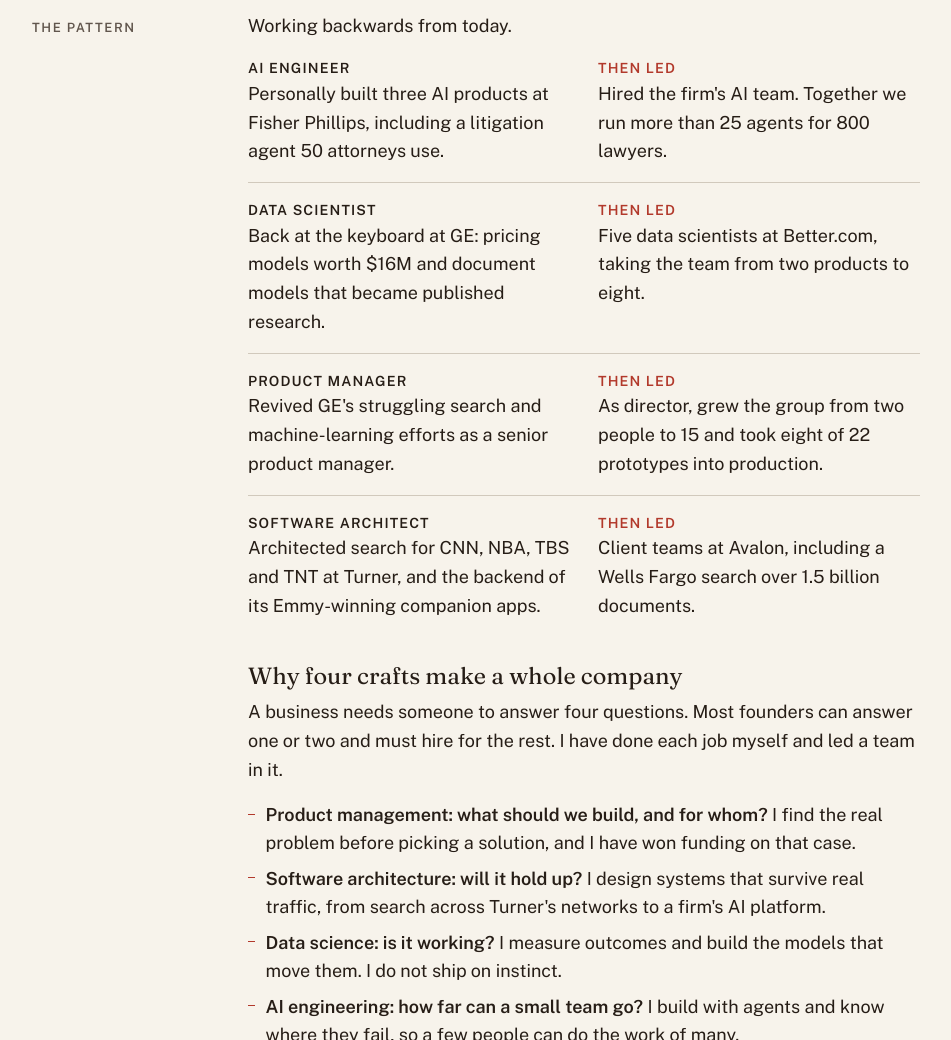
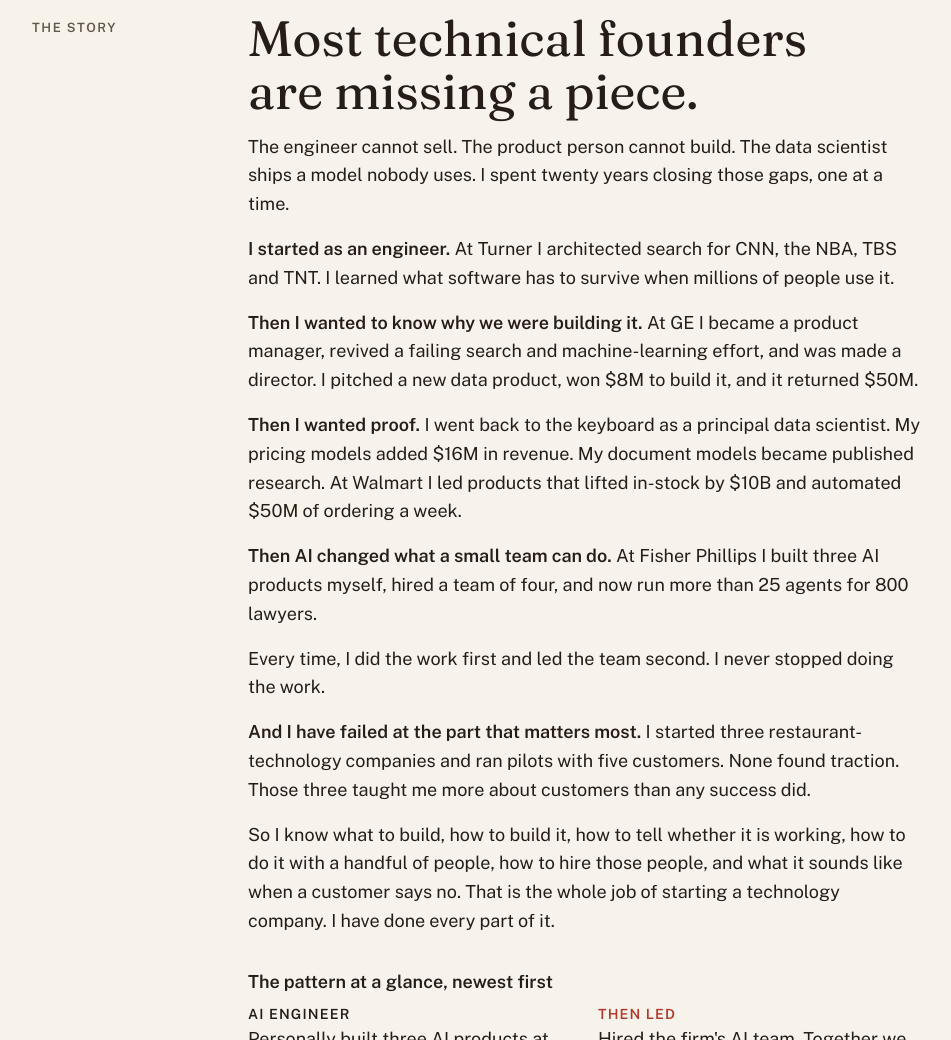
Before and after one commit to priteshpatel15/pritesh.ai, a plain HTML site: page index.html in a window 1280 px wide. Shown: the part 1760-2800 px from the top of the page, without its empty margins (160-1111 px from the left). Drawn offline with nearby package versions, Linux system fonts and the light colour scheme.

Commit message:
Add the founder story ahead of the pattern table
Co-Authored-By: Claude <noreply@anthropic.com>

```diff
--- a/index.html
+++ b/index.html
@@ -79,7 +79,7 @@ footer{border-top:1px solid var(--rule);padding-top:1.5rem;color:var(--soft);fon
 <p>This site shows what I have done, what I build on my own time, and the problem I am working on now.</p>
 <ol>
 <li><a href="#agents">Latest obsession</a><span>Checking whether AI agents did what they say. With code.</span></li>
-<li><a href="#pattern">The pattern</a><span>Four crafts, each learned hands-on and then led, and why they add up.</span></li>
+<li><a href="#pattern">The story</a><span>Four crafts, each learned hands-on and then led, and why they add up to a company.</span></li>
 <li><a href="#built">What I build</a><span>Projects, newest first, back to three restaurant startups.</span></li>
 <li><a href="#research">Research</a><span>Three papers and my education.</span></li>
 <li><a href="#career">Career</a><span>Every role, in one line each.</span></li>
@@ -102,9 +102,19 @@ footer{border-top:1px solid var(--rule);padding-top:1.5rem;color:var(--soft);fon
 </section>
 
 <section id="pattern">
-<h2>The pattern</h2>
+<h2>The story</h2>
 <div>
-<p>Working backwards from today.</p>
+<p class="big">Most technical founders are missing a piece.</p>
+<p>The engineer cannot sell. The product person cannot build. The data scientist ships a model nobody uses. I spent twenty years closing those gaps, one at a time.</p>
+<p><b>I started as an engineer.</b> At Turner I architected search for CNN, the NBA, TBS and TNT. I learned what software has to survive when millions of people use it.</p>
+<p><b>Then I wanted to know why we were building it.</b> At GE I became a product manager, revived a failing search and machine-learning effort, and was made a director. I pitched a new data product, won $8M to build it, and it returned $50M.</p>
+<p><b>Then I wanted proof.</b> I went back to the keyboard as a principal data scientist. My pricing models added $16M in revenue. My document models became published research. At Walmart I led products that lifted in-stock by $10B and automated $50M of ordering a week.</p>
+<p><b>Then AI changed what a small team can do.</b> At Fisher Phillips I built three AI products myself, hired a team of four, and now run more than 25 agents for 800 lawyers.</p>
+<p>Every time, I did the work first and led the team second. I never stopped doing the work.</p>
+<p><b>And I have failed at the part that matters most.</b> I started three restaurant-technology companies and ran pilots with five customers. None found traction. Those three taught me more about customers than any success did.</p>
+<p>So I know what to build, how to build it, how to tell whether it is working, how to do it with a handful of people, how to hire those people, and what it sounds like when a customer says no. That is the whole job of starting a technology company. I have done every part of it.</p>
+
+<p class="sub" style="margin-top:2rem">The pattern at a glance, newest first</p>
 <ol class="steps">
 <li><div><p class="when">AI engineer</p><p>Personally built three AI products at Fisher Phillips, including a litigation agent 50 attorneys use.</p></div>
 <div><p class="when">Then led</p><p>Hired the firm's AI team. Together we run more than 25 agents for 800 lawyers.</p></div></li>
```
